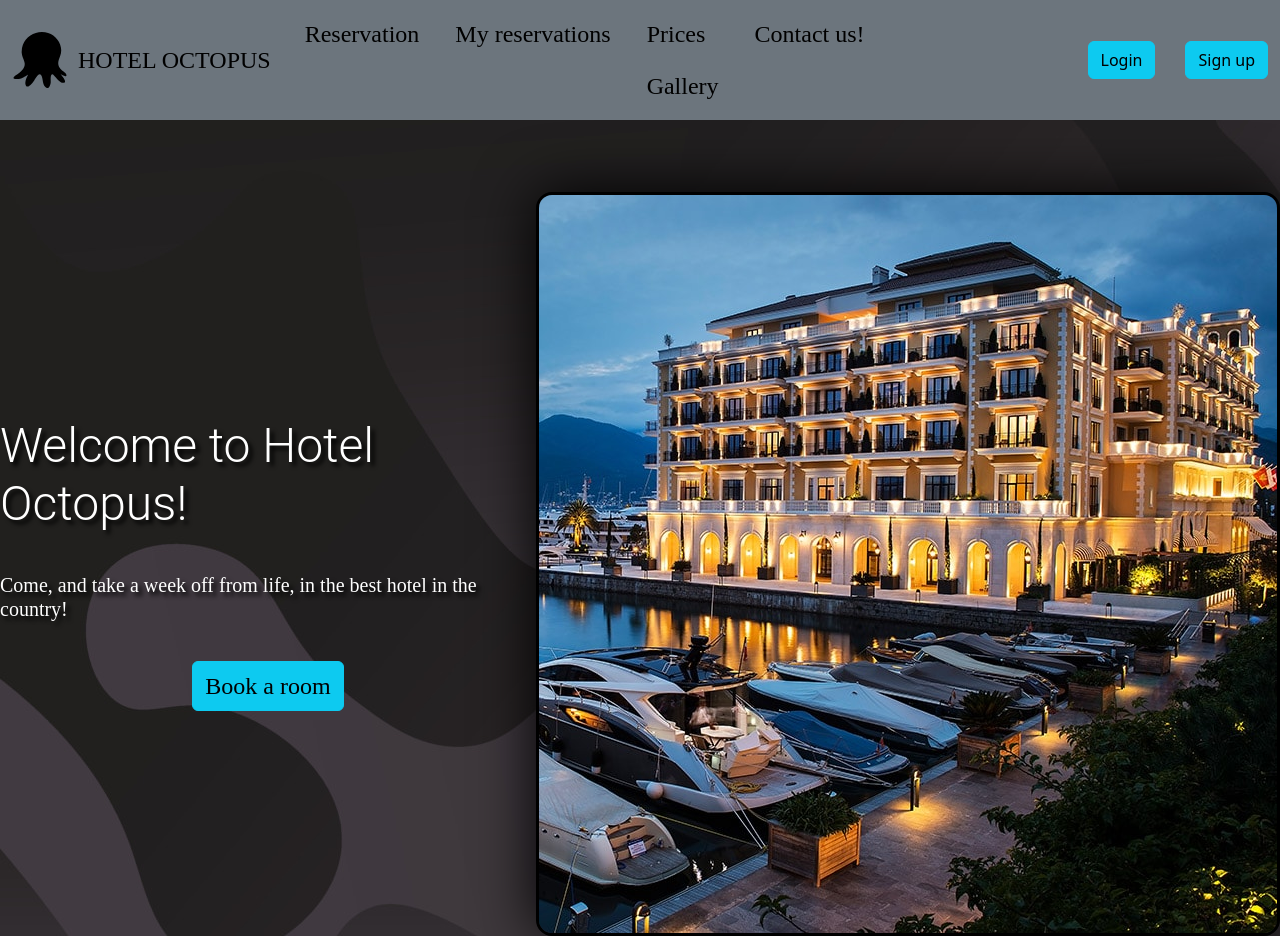
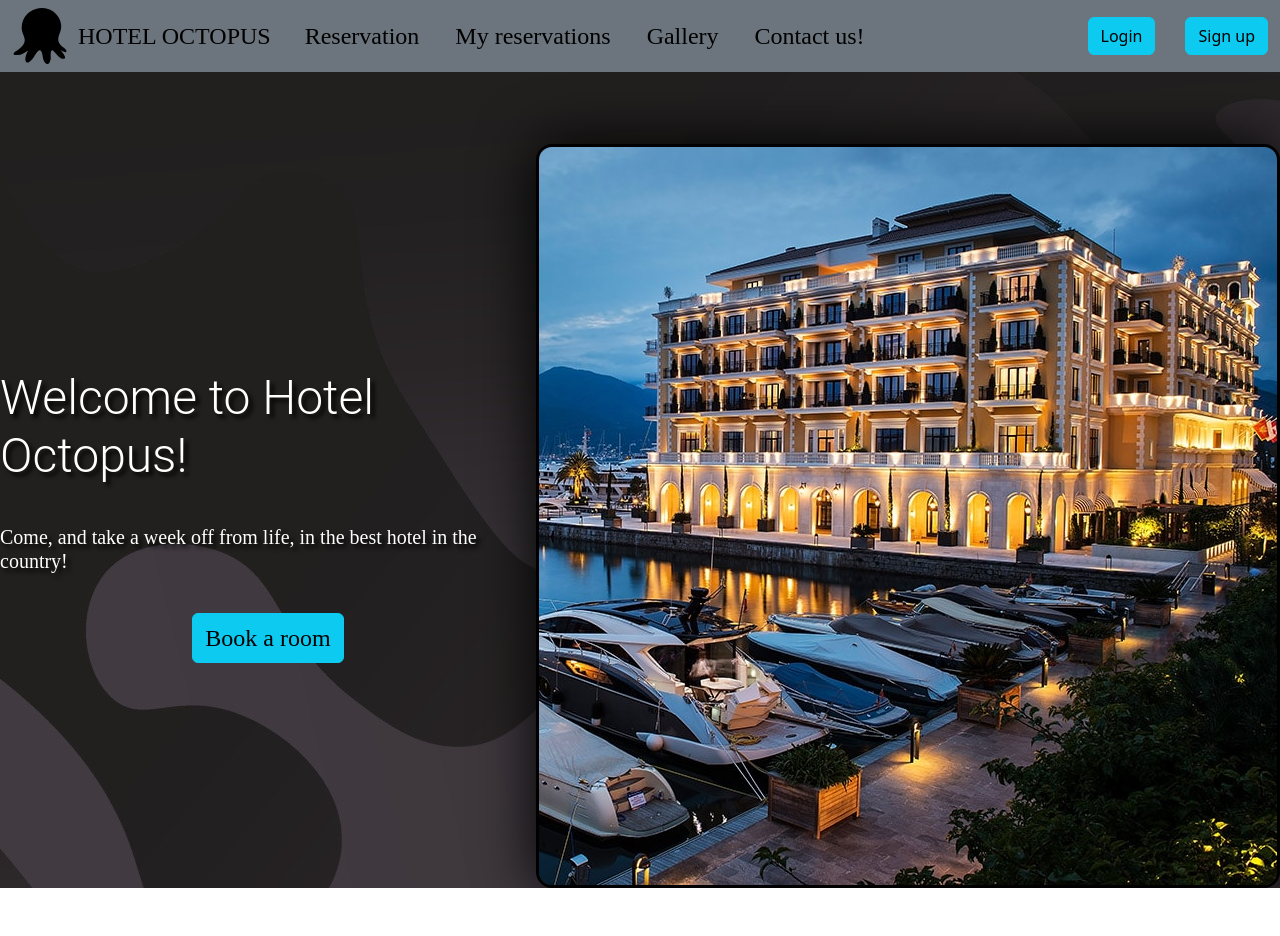
Before and after one commit to Hotel-Reservation-Tool/HotelReservationTool, an Angular app in the folder hotelFrontend/: page /home in a window 1280 px wide. After the commit the page ends 888 px from the top, so only its background shows below. Built offline with nearby package versions, Linux system fonts and the light colour scheme; no server answers; a web font is replaced by a local one.

Commit message:
little design fixes, navbar chane

```diff
--- a/hotelFrontend/src/app/app.component.html
+++ b/hotelFrontend/src/app/app.component.html
@@ -11,7 +11,6 @@
           <a class="nav-link" href="/reservations">My reservations</a>
         </li>
         <li class="nav-item">
-          <a class="nav-link" href="#">Prices</a>
           <a class="nav-link" href="/gallery">Gallery</a>
         </li>
         <li class="nav-item">
```
